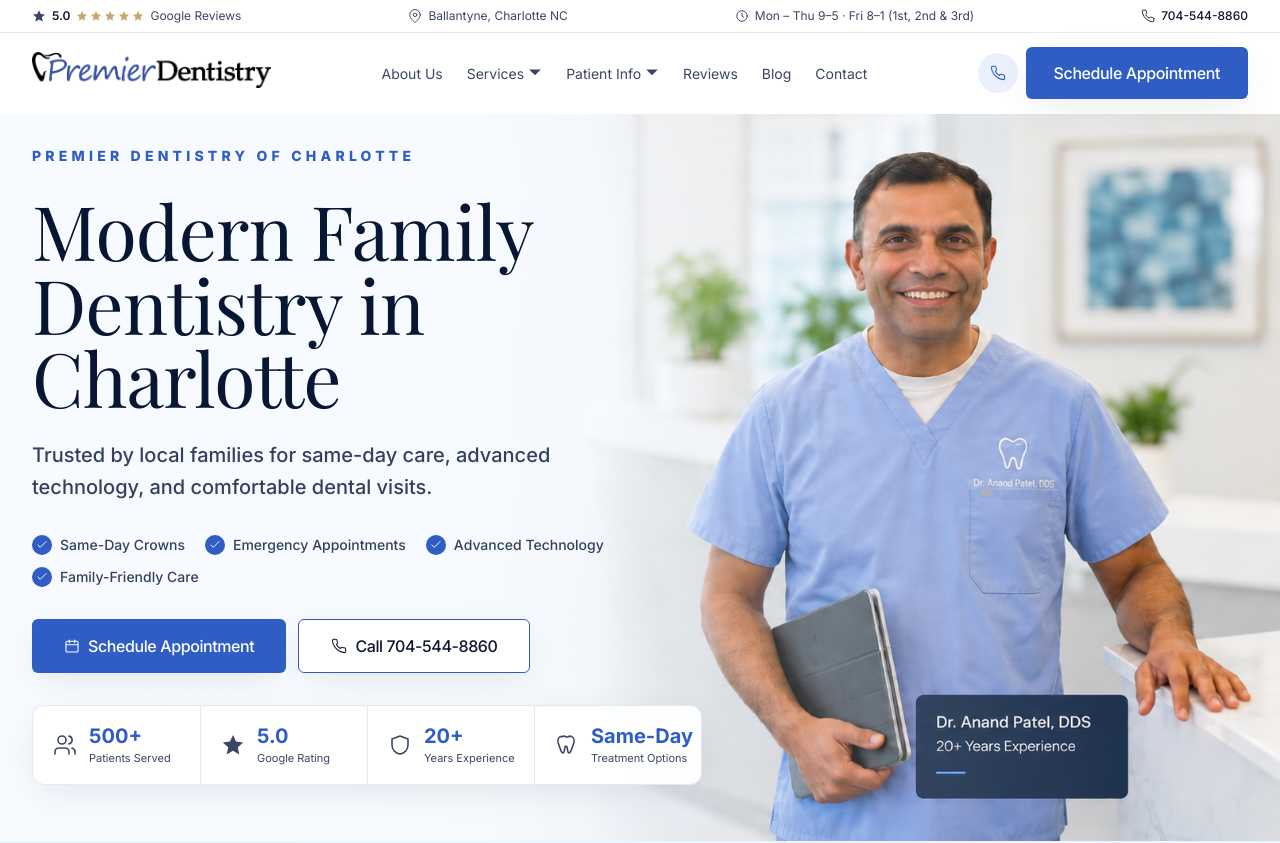
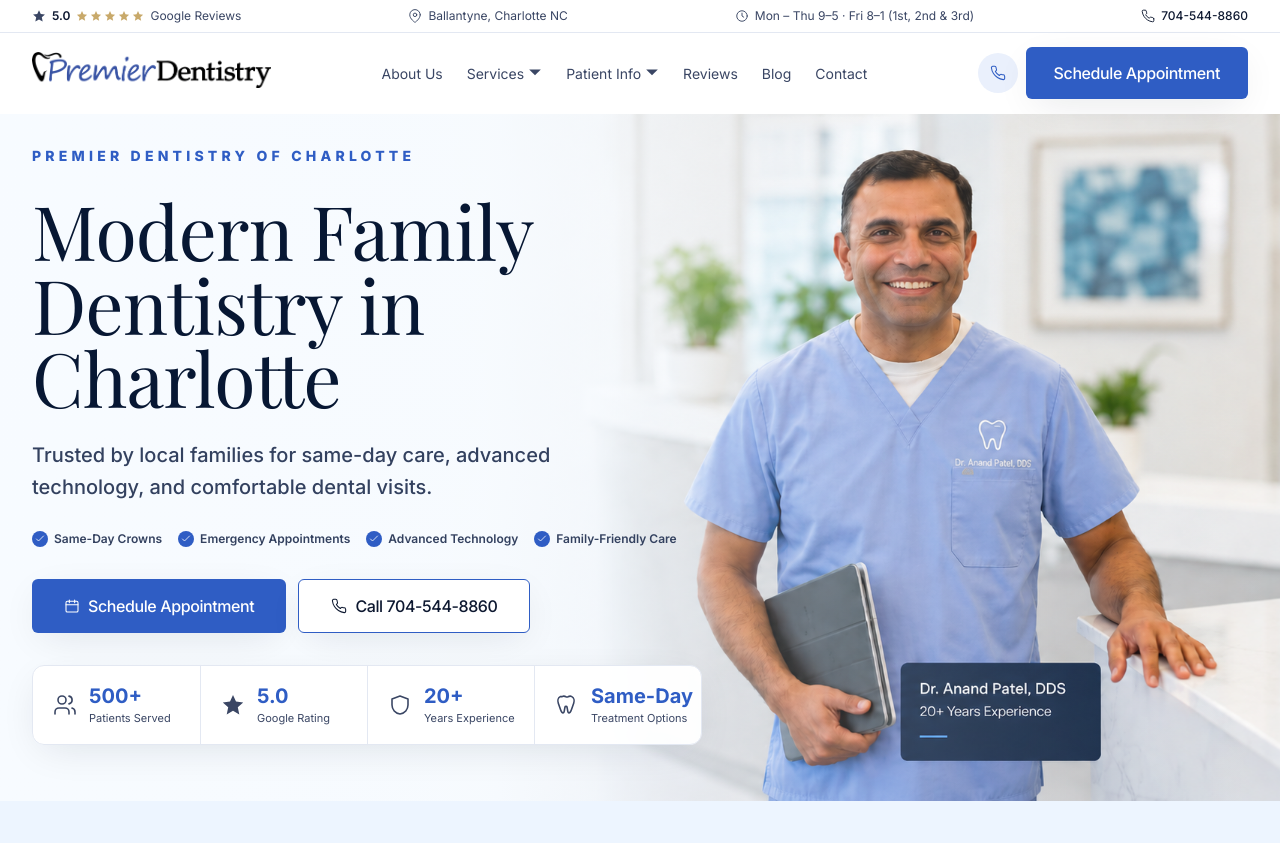
Before and after one commit to sendeepak2025/premierdentistrync.com, a Next.js app: page / in a window 1280 px wide. Shown: the top 843 px of the page. Built offline with nearby package versions, Linux system fonts and the light colour scheme; a web font is replaced by a local one.

Commit message:
Keep hero feature row compact

```diff
--- a/src/app/page.tsx
+++ b/src/app/page.tsx
@@ -122,16 +122,16 @@
               technology, and comfortable dental visits.
             </p>
 
-            <div className="mt-8 flex flex-wrap gap-x-5 gap-y-3 text-sm font-medium text-[#33415f]">
+            <div className="mt-7 flex flex-wrap gap-x-4 gap-y-2 text-xs font-semibold text-[#33415f] lg:flex-nowrap lg:gap-x-4">
               {[
                 "Same-Day Crowns",
                 "Emergency Appointments",
                 "Advanced Technology",
                 "Family-Friendly Care",
               ].map((item) => (
-                <span key={item} className="inline-flex items-center gap-2">
-                  <span className="inline-flex h-5 w-5 items-center justify-center rounded-full bg-brand text-white">
-                    <Icon name="check" className="h-3.5 w-3.5" />
+                <span key={item} className="inline-flex shrink-0 items-center gap-1.5 whitespace-nowrap">
+                  <span className="inline-flex h-4 w-4 items-center justify-center rounded-full bg-brand text-white">
+                    <Icon name="check" className="h-3 w-3" />
                   </span>
                   {item}
                 </span>
```
